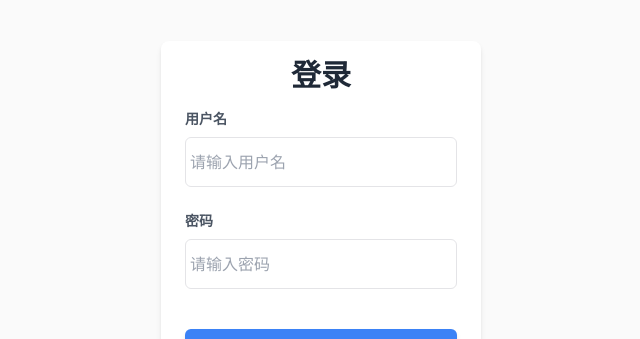
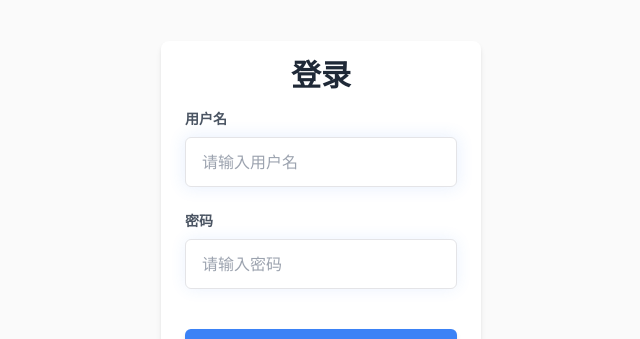
Before and after one commit to cuitaocrazy/supervision, a Next.js app in the folder web-site/simple-shopping/: page /login in a window 1280 px wide. Shown: the part 151-490 px from the top of the page, without its empty margins (319-959 px from the left). Built offline with nearby package versions, Linux system fonts and the light colour scheme.

Commit message:
登录页面：input框实现发光背景效果

```diff
--- a/web-site/simple-shopping/pages/login.tsx
+++ b/web-site/simple-shopping/pages/login.tsx
@@ -32,14 +32,20 @@ const Login: NextPage = () => {
         <legend className="mb-4 text-3xl font-semibold text-center text-gray-800">登录</legend>
         <div>
           <label className="block mb-2 text-sm font-semibold text-gray-600">用户名</label>
-          <input type="text" className="block w-full px-1 py-3 bg-white border rounded-md border-primary-200 focus:ring-opacity-20 focus:outline-none focus:ring-secondary-500 focus:border-secondary-500 focus:ring-4"
-            {...register('username', { required: true },)} placeholder="请输入用户名" />
+          <div className="relative group">
+            <div className="absolute transition duration-200 rounded-lg -inset-0.5 opacity-10 blur filter bg-secondary-500 group-hover:opacity-50"></div>
+            <input type="text" className="relative block w-full px-1 py-3 pl-4 bg-white border rounded-md border-primary-200 focus:outline-none"
+              {...register('username', { required: true },)} placeholder="请输入用户名" />
+          </div>
           {errors.username && <p className="pt-2 pl-3 text-base text-error-400">用户名不能为空</p>}
         </div>
         <div className="mt-6">
           <label className="block mb-2 text-sm font-semibold text-gray-600">密码</label>
-          <input type="text" className="block w-full px-1 py-3 bg-white border rounded-md border-primary-200 focus:ring-opacity-20 focus:outline-none focus:ring-secondary-500 focus:border-secondary-500 focus:ring-4"
-            {...register('password', { required: true })} placeholder="请输入密码" />
+          <div className="relative group">
+            <div className="absolute transition duration-200 rounded-lg opacity-10 -inset-0 blur filter bg-secondary-500 group-hover:opacity-100"></div>
+            <input type="text" className="relative block w-full px-1 py-3 pl-4 bg-white border rounded-md border-primary-200 focus:outline-none"
+              {...register('password', { required: true })} placeholder="请输入密码" />
+          </div>
           {errors.password && <p className="pt-2 pl-3 text-base text-error-400">密码不能为空</p>}
         </div>
       </fieldset>
```
